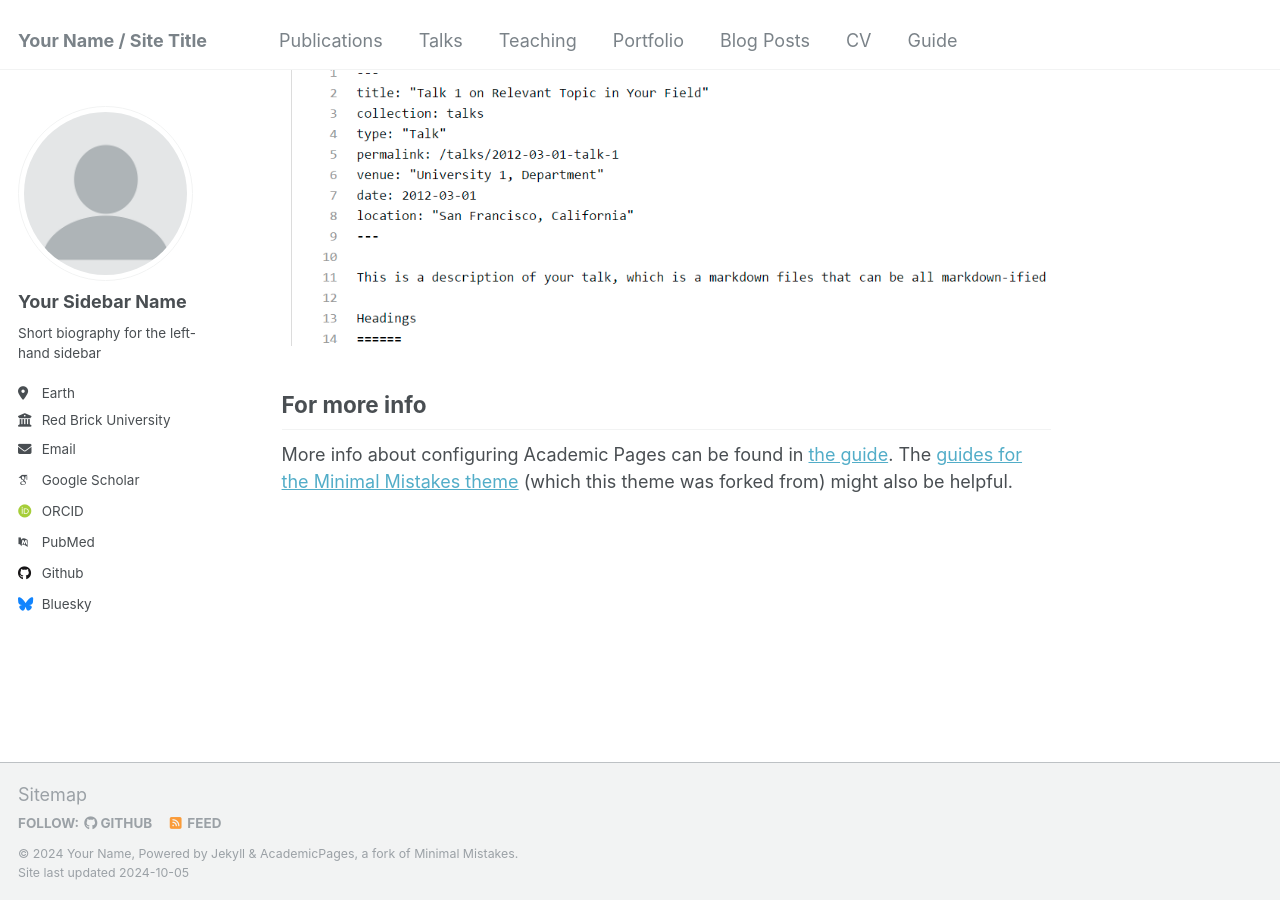
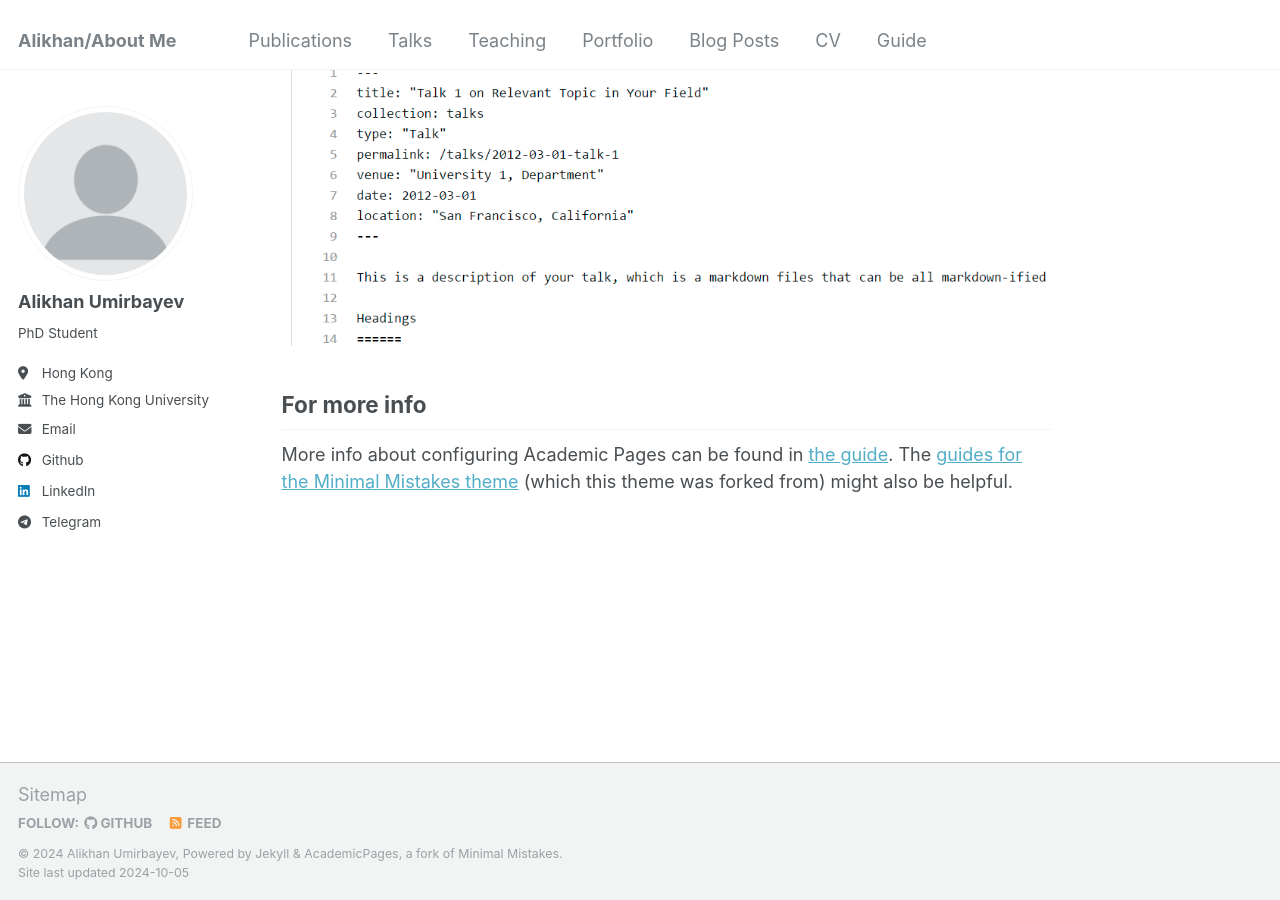
Before and after one commit to Alikhanum/alikhanum.github.io, a Jekyll site: the page built from _pages/about.md, in a window 1280 px wide and 900 px high, scrolled down 2643 px. Built offline with Jekyll 4.4.1, drawn with Linux system fonts in a browser that asks for light colours; some web fonts are replaced.

Commit message:
Update _config.yml

```diff
--- a/_config.yml
+++ b/_config.yml
@@ -8,13 +8,13 @@
 
 # Basic Site Settings
 locale                   : "en-US"
-title                    : "Your Name / Site Title"
+title                    : "Alikhan/About Me"
 title_separator          : "-"
-name                     : &name "Your Name"
+name                     : &name "Alikhan Umirbayev"
 description              : &description "personal description"
-url                      : https://academicpages.github.io # the base hostname & protocol for your site e.g. "https://mmistakes.github.io"
+url                      : https://alikhanum.github.io # the base hostname & protocol for your site e.g. "https://mmistakes.github.io"
 baseurl                  : "" # the subpath of your site, e.g. "/blog"
-repository               : "academicpages/academicpages.github.io"
+repository               : "Alikhanum/alikhanum.github.io"
 
 # Site Author - The following control what appear as part of the author content on the side bar.
 #               If a field is blank the icon and link will not appear, otherwise it will be shown.
@@ -22,48 +22,48 @@ repository               : "academicpages/academicpages.github.io"
 author:
   # Biographic information
   avatar           : "profile.png"
-  name             : "Your Sidebar Name"
+  name             : "Alikhan Umirbayev"
   pronouns         : # example: "she/her"
-  bio              : "Short biography for the left-hand sidebar"
-  location         : "Earth"
-  employer         : "Red Brick University"
+  bio              : "PhD Student"
+  location         : "Hong Kong"
+  employer         : "The Hong Kong University of Science and Technology"
   uri              : # URL
-  email            : "none@example.org"
+  email            : "aumirbayev@connect.ust.hk"
 
   # Academic websites
   arxiv            : # URL - Update with the correct link to your profile
-  googlescholar    : "https://scholar.google.com/citations?user=PS_CX0AAAAAJ"
+  googlescholar    : #"https://scholar.google.com/citations?user=PS_CX0AAAAAJ"
   impactstory      : # URL
-  orcid            : "http://orcid.org/yourorcidurl"
+  orcid            : #"http://orcid.org/yourorcidurl"
   semantic         : # URL
-  pubmed           : "https://www.ncbi.nlm.nih.gov/pubmed/?term=john+snow"
+  pubmed           : #"https://www.ncbi.nlm.nih.gov/pubmed/?term=john+snow"
   researchgate     : # URL
 
   # Repositories and software development
   bitbucket        : # Username - Update with your username on the site
   codepen          : # Username
   dribbble         : # Username
-  github           : "academicpages"
+  github           : "Alikhanum"
   kaggle           : # Username
   stackoverflow    : # User number or user number and name (i.e., use "1" or "1/jeff-atwood")
 
   # Social media
-  bluesky          : "bsky.app" # Replace this with you Bluesky username
+  bluesky          : #"bsky.app" # Replace this with you Bluesky username
   facebook         : # Username
   flickr           : # Username
   foursquare       : # Username
   goodreads        : # Username
   google_plus      : # Username
   keybase          : # Username
-  instagram        : # Username
+  Instagram        : "alikhanum03_/"# Username
   lastfm           : # Username
-  linkedin         : # Username
+  linkedin         : "alikhan-umirbayev" # Username
   mastodon         : # URL
   medium           : # URL
   pinterest        : # Username
   soundcloud       : # Username
   steam            : # Username
-  telegram         : # URL
+  telegram         : "@Spacium03" # URL
   tumblr           : # Username
   twitter          : # Username for X / Twitter
   vine             : # Username
@@ -75,8 +75,8 @@ author:
 
 # Publication Category - The following the list of publication categories and their headings
 publication_category:
-  books:
-    title: 'Books'
+  #books:
+  #  title: 'Books'
   manuscripts:
     title: 'Journal Articles'
   conferences:
```
